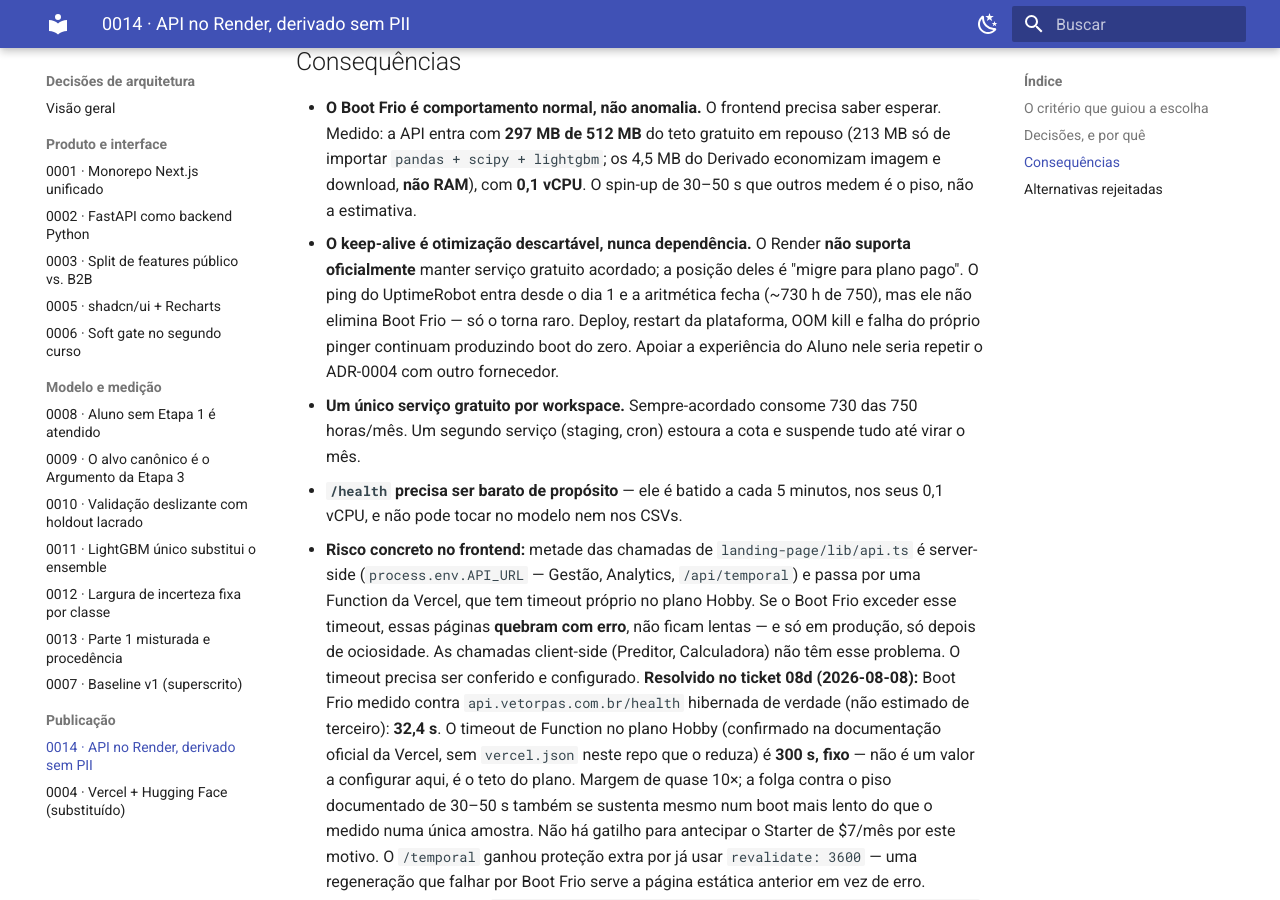
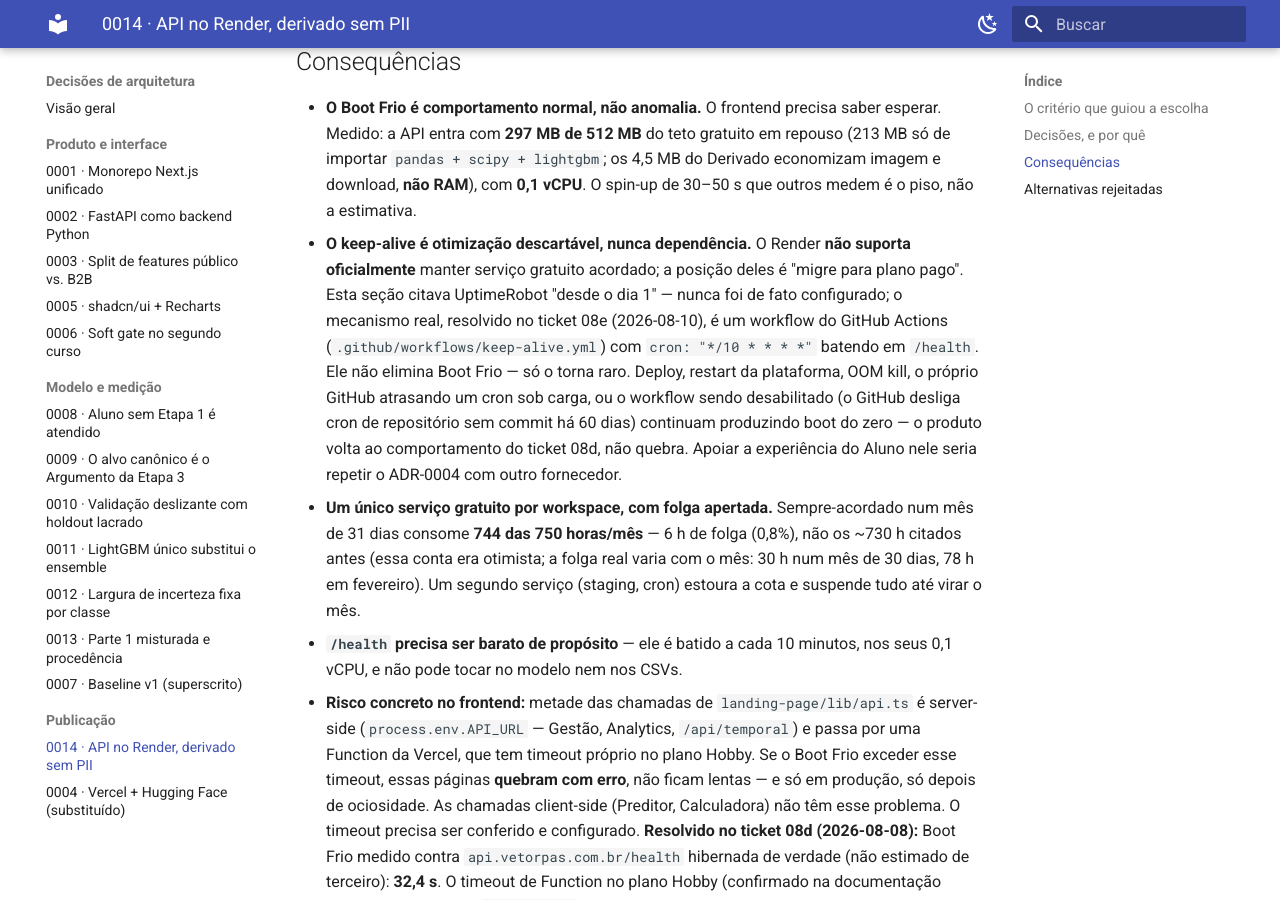
Before and after one commit to luizhtmoreira/Analise-Preditiva-PAS, an MkDocs documentation site: the page built from docs/adr/0014-api-no-render-com-derivado-sem-pii-e-repo-de-deploy.md, in a window 1280 px wide and 900 px high, scrolled down 1957 px. Built offline with MkDocs 1.6.1 and Material for MkDocs 9.7.7, drawn with Linux system fonts in a browser that asks for light colours.

Commit message:
feat(ticket-08e): keep-alive via GitHub Actions, otimização descartável
Workflow com cron a cada 10 min batendo em /health, para reduzir o Boot
Frio do plano gratuito do Render sem criar dependência: se o workflow
parar, o produto volta ao comportamento já medido no ticket 08d.

ADR-0014 corrigido — citava UptimeRobot "desde o dia 1", que nunca foi
configurado — e a folga mensal recalculada com precisão (744h de 750h
num mês de 31 dias, não os ~730h estimados antes).

```diff
--- a/docs/adr/0014-api-no-render-com-derivado-sem-pii-e-repo-de-deploy.md
+++ b/docs/adr/0014-api-no-render-com-derivado-sem-pii-e-repo-de-deploy.md
@@ -75,13 +75,20 @@
   `pandas + scipy + lightgbm`; os 4,5 MB do Derivado economizam imagem e download, **não RAM**), com
   **0,1 vCPU**. O spin-up de 30–50 s que outros medem é o piso, não a estimativa.
 - **O keep-alive é otimização descartável, nunca dependência.** O Render **não suporta oficialmente**
-  manter serviço gratuito acordado; a posição deles é "migre para plano pago". O ping do UptimeRobot
-  entra desde o dia 1 e a aritmética fecha (~730 h de 750), mas ele não elimina Boot Frio — só o
-  torna raro. Deploy, restart da plataforma, OOM kill e falha do próprio pinger continuam produzindo
-  boot do zero. Apoiar a experiência do Aluno nele seria repetir o ADR-0004 com outro fornecedor.
-- **Um único serviço gratuito por workspace.** Sempre-acordado consome 730 das 750 horas/mês. Um
+  manter serviço gratuito acordado; a posição deles é "migre para plano pago". Esta seção citava
+  UptimeRobot "desde o dia 1" — nunca foi de fato configurado; o mecanismo real, resolvido no
+  ticket 08e (2026-08-10), é um workflow do GitHub Actions
+  (`.github/workflows/keep-alive.yml`) com `cron: "*/10 * * * *"` batendo em `/health`. Ele não
+  elimina Boot Frio — só o torna raro. Deploy, restart da plataforma, OOM kill, o próprio GitHub
+  atrasando um cron sob carga, ou o workflow sendo desabilitado (o GitHub desliga cron de
+  repositório sem commit há 60 dias) continuam produzindo boot do zero — o produto volta ao
+  comportamento do ticket 08d, não quebra. Apoiar a experiência do Aluno nele seria repetir o
+  ADR-0004 com outro fornecedor.
+- **Um único serviço gratuito por workspace, com folga apertada.** Sempre-acordado num mês de 31
+  dias consome **744 das 750 horas/mês** — 6 h de folga (0,8%), não os ~730 h citados antes (essa
+  conta era otimista; a folga real varia com o mês: 30 h num mês de 30 dias, 78 h em fevereiro). Um
   segundo serviço (staging, cron) estoura a cota e suspende tudo até virar o mês.
-- **`/health` precisa ser barato de propósito** — ele é batido a cada 5 minutos, nos seus 0,1 vCPU,
+- **`/health` precisa ser barato de propósito** — ele é batido a cada 10 minutos, nos seus 0,1 vCPU,
   e não pode tocar no modelo nem nos CSVs.
 - **Risco concreto no frontend:** metade das chamadas de `landing-page/lib/api.ts` é server-side
   (`process.env.API_URL` — Gestão, Analytics, `/api/temporal`) e passa por uma Function da Vercel,
```
Also changed, not shown: 1 other file.
